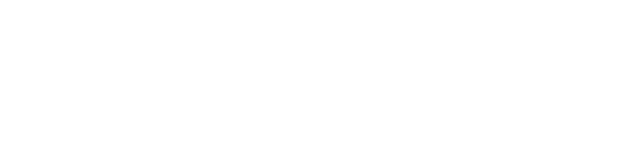
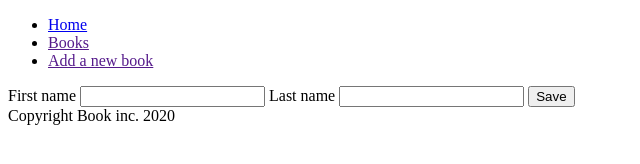
Before and after one commit to mmatczak/mwd-7.12.2020, a plain HTML site: page index.html in a window 1280 px wide. Shown: the whole page, without its empty margins (0-640 px from the left). Drawn offline with Linux system fonts and the light colour scheme.

Commit message:
simple form

```diff
--- a/index.html
+++ b/index.html
@@ -5,6 +5,24 @@
     <title>Title</title>
 </head>
 <body>
-
+<header>
+    <nav>
+        <ul>
+            <li><a href="#">Home</a></li>
+            <li><a href="">Books</a></li>
+            <li><a href="">Add a new book</a></li>
+        </ul>
+    </nav>
+</header>
+<form>
+    <label for="firstName">First name</label>
+    <input id="firstName">
+    <label for="lastName">Last name</label>
+    <input id="lastName">
+    <button>Save</button>
+</form>
+<footer>
+    Copyright Book inc. 2020
+</footer>
 </body>
 </html>
```
